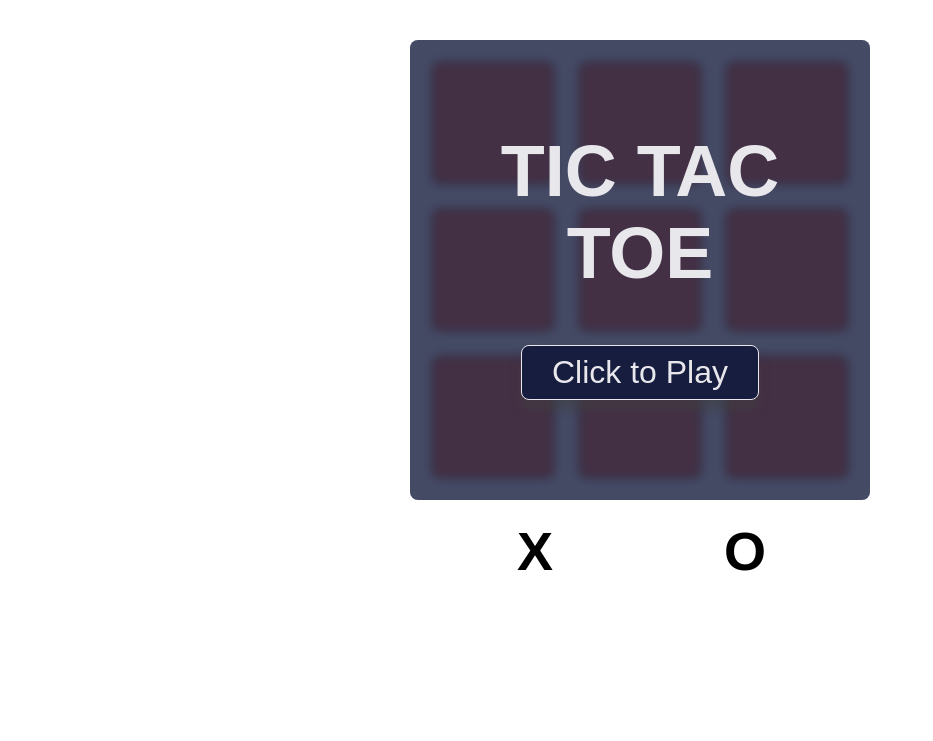
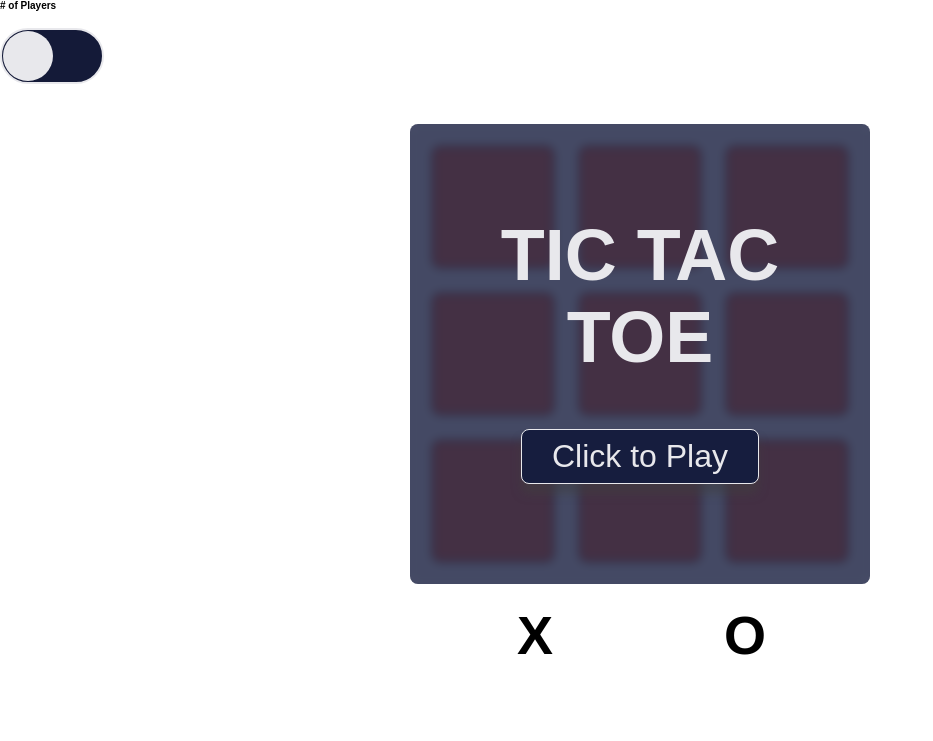
Before and after one commit to JacksonTheGeologist/Tic-Tac-Toe, a plain HTML site: page index.html in a window 1280 px wide. Shown: the whole page, without its empty margins (0-933 px from the left). Drawn offline with Linux system fonts and the light colour scheme.

Commit message:
Added Toggle

```diff
--- a/index.html
+++ b/index.html
@@ -11,6 +11,13 @@
     <link rel="stylesheet" href="media-queries.css" />
   </head>
   <body>
+    <div class="players-toggle">
+      <p># of Players</p>
+      <input type="checkbox" id="switch" class="checkbox" />
+      <label for="switch" class="toggle"></label>
+    </div>
+    <div class="gameplay-area">
+      <div class="center">
         <div class="header-info center first-screen">
           <h1 class="title">TIC TAC TOE</h1>
 
@@ -18,8 +25,6 @@
 
           <!-- <p class="player-turn">X starts the game!</p> -->
         </div>
-
-    <div class="center">
         <div class="winner grid hidden">
           <p class="player-turn">X is the winner</p>
           <btn class="btn game-reset">Play Again</btn>
@@ -56,6 +61,7 @@
           </div>
         </div>
       </div>
+    </div>
 
     <script src="script.js"></script>
   </body>
--- a/script.js
+++ b/script.js
@@ -217,5 +217,3 @@ gameResetBtn.addEventListener(touchEvent, function () {
 // //   }, 1500);
 // // });
 // console.log('for ios');
-
-//Just for git stuff
--- a/style.css
+++ b/style.css
@@ -184,3 +184,49 @@ body {
 .score-markers--playerO {
   text-align: end;
 }
+
+/* ***************** */
+/* One Player Toggle */
+/* ***************** */
+.players-toggle {
+  display: grid;
+  grid-template-rows: 0.5fr 1fr;
+  /* margin-bottom: 9.6rem; */
+}
+
+.toggle {
+  position: relative;
+  display: inline-block;
+  width: 100px;
+  height: 52px;
+  background-color: #141a38;
+  border-radius: 30px;
+  border: 2px solid #e8e8ec;
+}
+
+/* After slide changes */
+.toggle:after {
+  content: '';
+  position: absolute;
+  width: 50px;
+  height: 50px;
+  border-radius: 50%;
+  background-color: #e8e8ec;
+  top: 1px;
+  left: 1px;
+  transition: all 0.5s;
+}
+
+/* Toggle text */
+p {
+  font-family: Arial, Helvetica, sans-serif;
+  font-weight: bold;
+}
+
+/* Checkbox checked effect */
+.checkbox:checked + .toggle::after {
+  left: 49px;
+}
+.checkbox {
+  display: none;
+}
```
Lines whose indentation alone changed are shown as unchanged.
